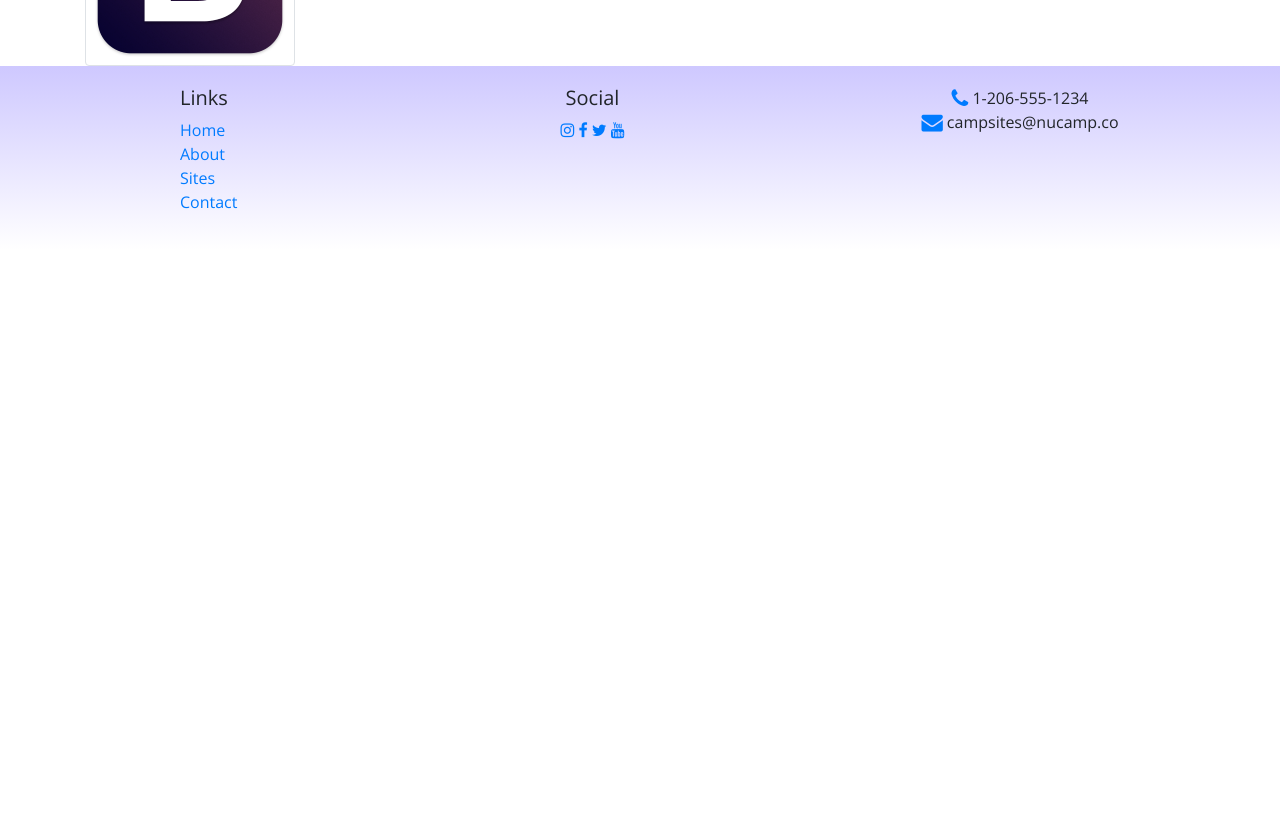
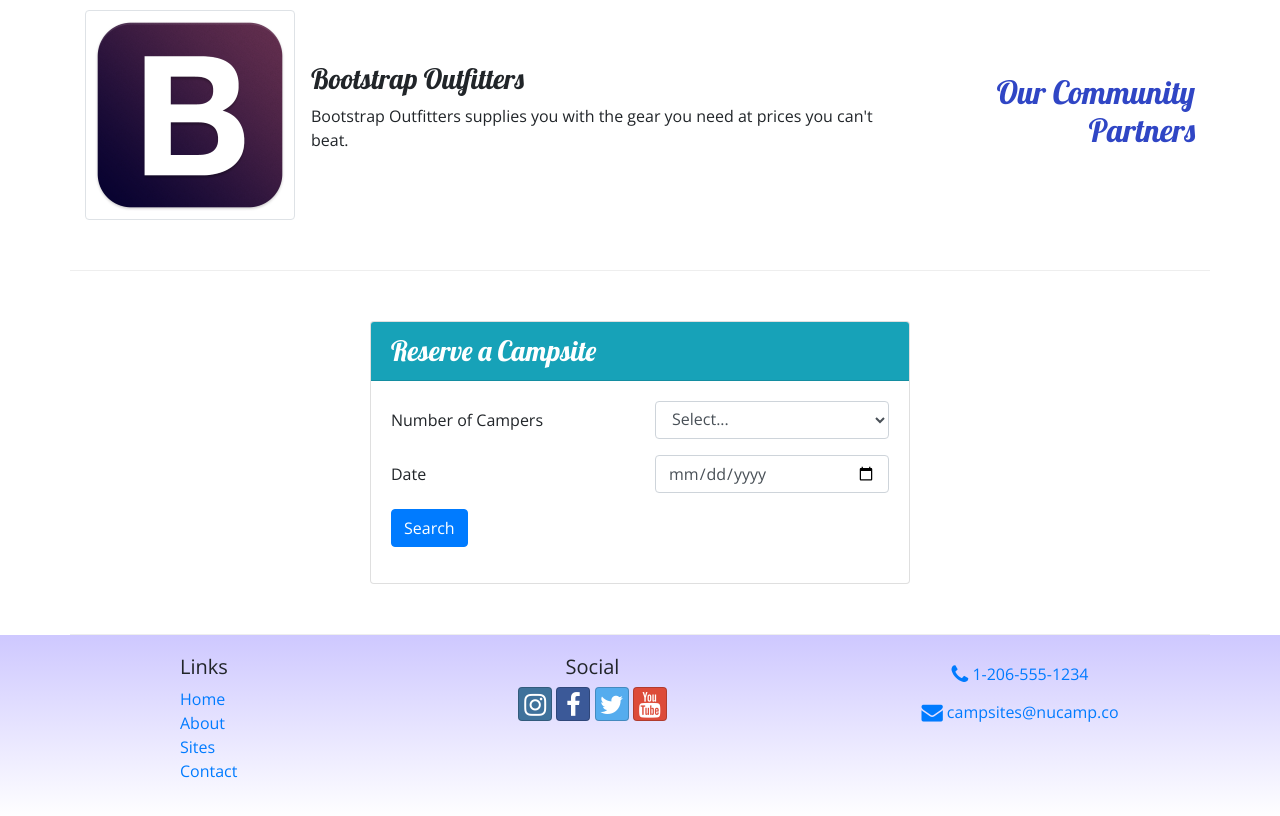
Before and after one commit to KongJudy/intro_to_bootstrap, a website: page index.html in a window 1280 px wide. Shown: the part 882-1698 px from the top of the page. Before the commit the page ends 1132 px from the top, so only its background shows below. Drawn offline with nearby package versions, Linux system fonts and the light colour scheme.

Commit message:
Reserve a Campsite & minor fixes

```diff
--- a/index.html
+++ b/index.html
@@ -24,11 +24,14 @@
         <div class="container">
             <div class="row">
                 <div class="col-4 col-sm-3 col-md-2 align-self-center">
-                   <img src="img/logo.png" class="img-fluid" />
+                   <img src="img/logo.png" class="img-fluid" alt="Nucamp logo"/>
                 </div>
                 <div class="col">
                     <h1>NuCamp</h1>
                     <h2>a better way to camp</h2>
+                </div>
+                <div class="col-md-4 col-xl-2 mt-4">
+                    <a class="btn btn-info btn-lg text-nowrap" href="#reserveForm" role="button">Reserve Campsite</a>
                 </div>
             </div>
         </div>
@@ -36,7 +39,7 @@
 
     <nav class="navbar navbar-expand-sm navbar-dark sticky-top">
         <div class="container">
-            <a class="navbar-brand" href="#"><img src="img/logo.png" height="30" width="30" /></a>
+            <a class="navbar-brand" href="#"><img src="img/logo.png" alt="Nucamp logo" height="30" width="30" /></a>
             <button class="navbar-toggler" type="button" data-toggle="collapse" data-target="#nucampNavbar">
                 <span class="navbar-toggler-icon"></span>
             </button>
@@ -72,21 +75,64 @@
                 <h2>Featured Campsites</h2>
             </div>
             <div class="col">
-                <h3>React Lake Campground</h3>
-                <p class="d-none d-sm-block">Nestled in the foothills of the Chrome Mountains, this campground on the shores of the pristine React Lake is a favorite for fly fishers.</p>
+                <div class="media">
+                    <div class="media-body align-self-center">
+                        <h3>React Lake Campground</h3>
+                        <p class="d-none d-sm-block">Nestled in the foothills of the Chrome Mountains, this campground on the shores of the pristine React Lake is a favorite for fly fishers.</p>
+                    </div>
+                    <img class="d-flex ml-3 img-thumbnail" src="img/react-lake-thumb.jpg" alt="React Lake thumbnail" />
+                </div>
             </div>
         </div>
 
-        <div class="row">
+        <div class="row row-content align-items-center">
             <div class="col-sm-4 order-sm-last col-md-3">
                 <h2 class="text-sm-right">Our Community Partners</h2>
             </div>
             <div class="col">
                 <div class="media">
-                    <img class="d-flex mr-3 img-thumbnail" src="img/bootstrap-thumb.png" alt="Bootstrap Outfitters" />
+                    <img class="d-flex mr-3 img-thumbnail" src="img/bootstrap-thumb.png" alt="Bootstrap Outfitters thumbnail" />
                     <div class="media-body align-self-center">
                         <h3>Bootstrap Outfitters</h3>
                         <p class="d-none d-sm-block">Bootstrap Outfitters supplies you with the gear you need at prices you can't beat.</p>
+                    </div>
+                </div>
+            </div>
+        </div>
+
+        <div class="row row-content">
+            <div class="col-sm-6 mx-auto">
+                <div class="card">
+                    <h3 class="card-header bg-info text-white">Reserve a Campsite</h3>
+                    <div class="card-body">
+                        <form id="reserveForm">
+                            <div class="form-group row">
+                                <label for="numCampers" class="col-sm-6 col-form-label">Number of Campers</label>
+                                <div class="col">
+                                    <select name="numCampers" id="numCampers" class="form-control">
+                                        <option selected>Select...</option>
+                                        <option value="1">1</option>
+                                        <option value="2">2</option>
+                                        <option value="3">3</option>
+                                        <option value="4">4</option>
+                                        <option value="5">5</option>
+                                        <option value="6">6</option>
+                                    </select>
+                                </div>
+                            </div>
+
+                            <div class="form-group row">
+                                <label for="date" class="col-sm-6 col-form-label">Date</label>
+                                <div class="col">
+                                    <input class="form-control" type="date" id="date" name="date" placeholder="date" />
+                                </div>
+                            </div>
+                            <div class="row form-group">
+                                <div class="col">
+                                    <input type="submit" class="btn btn-primary" value="Search" />
+                                </div>
+                            </div>
+                        </form>
                     </div>
                 </div>
             </div>
@@ -107,14 +153,15 @@
                 </div>
                 <div class="col-6 col-sm-5 text-center">
                     <h5>Social</h5>
-                    <a href="http://instagram.com/"><i class="fa fa-instagram"></i></a>
-                    <a href="http://facebook.com/"><i class="fa fa-facebook"></i></a>
-                    <a href="http://twitter.com/"><i class="fa fa-twitter"></i></a>
-                    <a href="http://youtube.com/"><i class="fa fa-youtube"></i></a>
+                    <a class="btn btn-social-icon btn-instagram" href="http://instagram.com/"><i class="fa fa-instagram"></i></a>
+                    <a class="btn btn-social-icon btn-facebook" href="http://facebook.com/"><i class="fa fa-facebook"></i></a>
+                    <a class="btn btn-social-icon btn-twitter" href="http://twitter.com/"><i class="fa fa-twitter"></i></a>
+                    <a class="btn btn-social-icon btn-google" href="http://youtube.com/"><i class="fa fa-youtube"></i></a>
                 </div>
                 <div class="col-sm-4 text-center">
-                    <i class="fa fa-phone fa-lg text-primary"></i> 1-206-555-1234<br />
-                    <i class="fa fa-envelope fa-lg text-primary"></i> campsites@nucamp.co
+                    <a role="button" class="btn btn-link" href="tel:+12065551234"><i class="fa fa-phone fa-lg text-primary"></i> 1-206-555-1234</a>
+                    <br />
+                    <a role="button" class="btn btn-link" href="mailto:campsites@nucamp.co"><i class="fa fa-envelope fa-lg text-primary"></i> campsites@nucamp.co</a>
                 </div>
            </div>
         </div>
```
Also changed, not shown: aboutus.html (+9 -8 lines), contactus.html (+2 -2 lines).
